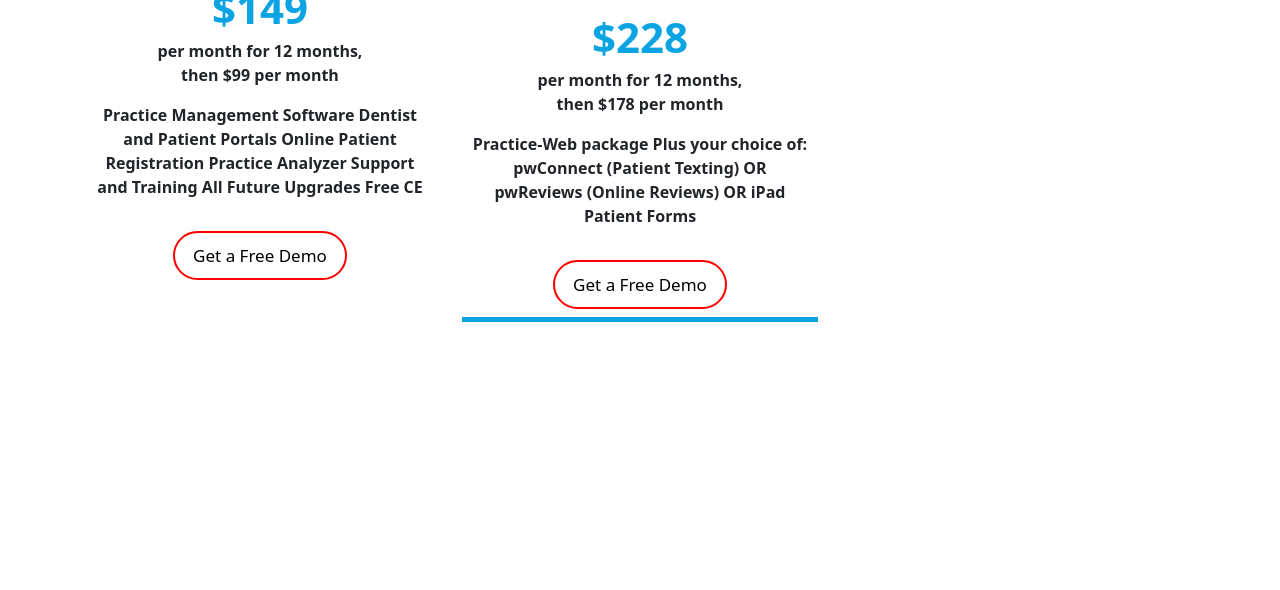
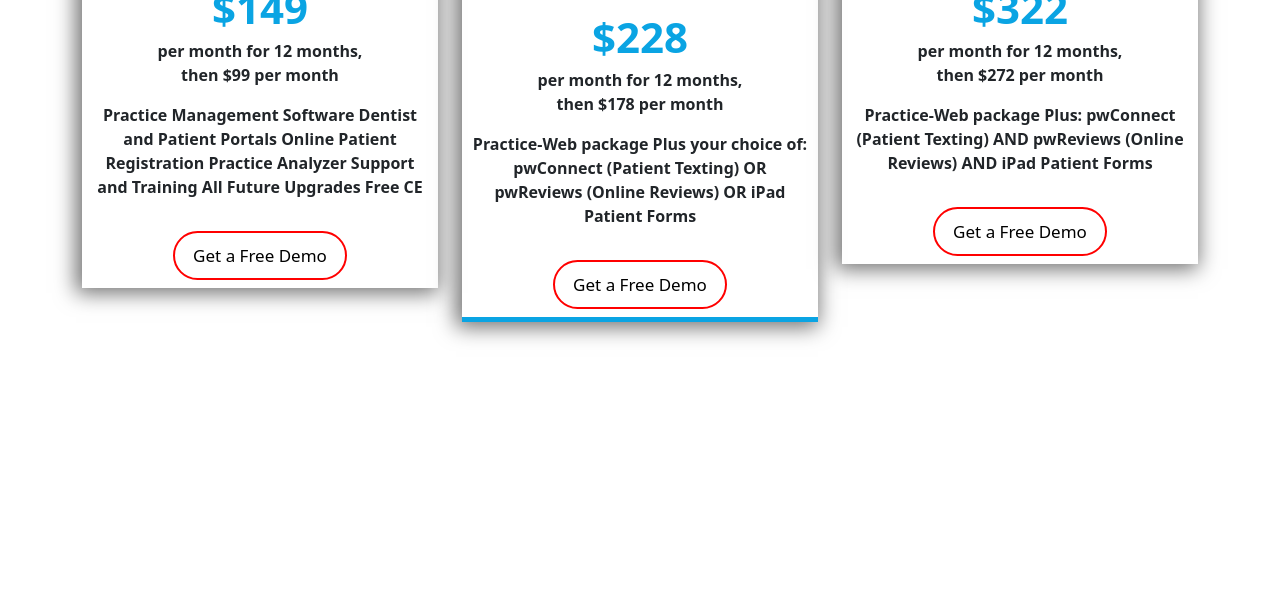
Before and after one commit to sureshjoshi88/shell-project-for-shoes, a plain HTML site: page prectic web/index.html in a window 1280 px wide. Shown: the part 4242-4832 px from the top of the page. Before the commit the page ends 4564 px from the top, so only its background shows below. Drawn offline with nearby package versions, Linux system fonts and the light colour scheme.

Commit message:
add new box and box shadow

```diff
--- a/prectic web/index.css
+++ b/prectic web/index.css
@@ -146,3 +146,6 @@
     width: 100%;
     background-color: #0AA4E3;
 }
+.box-shadow-div{
+    box-shadow: -3px 2px 20px 3px rgba(0, 0, 0, 0.568);
+}
--- a/prectic web/index.html
+++ b/prectic web/index.html
@@ -340,7 +340,8 @@
   </div>
   <div class="container mt-5">
     <div class="row">
-      <div class="col-sm-12 col-md-6 col-lg-4 mt-3">
+      <div class="col-sm-12 col-md-6 col-lg-4 mt-3 ">
+       <div class="box-shadow-div">
         <div class="text-center fw-bolder p-2">
           <h3 class="fw-bold">Practice-Web</h3>
           <strong class="font-color">$149</strong>
@@ -356,7 +357,9 @@
               <button class="btn-for-red-container mt-3">Get a Free Demo</button>
         </div>
        </div>
-      <div class="col-sm-12 col-md-6 col-lg-4 mt-2">
+      </div>
+      <div class="col-sm-12 col-md-6 col-lg-4 mt-2 ">
+        <div class="box-shadow-div">
           <div class="div-for-bg-color">
             <h4 class="fw-bold">Our Most Popular Option!</h4>
           </div>
@@ -376,7 +379,37 @@
           <div class="bottom-bg-color"></div>
         </div>
       </div>
+      <div class="col-sm-12 col-md-6 col-lg-4 mt-3 ">
+       <div class="box-shadow-div">
+        <div class="text-center fw-bolder p-2">
+          <h3 class="fw-bold">Practice-Web</h3>
+          <strong class="font-color">$322</strong>
+          <p>per month for 12 months,<br>
+            then $272 per month</p>
+            <p class="mt-2">Practice-Web package
+              Plus:
+              pwConnect (Patient Texting) AND
+              pwReviews (Online Reviews) AND
+              iPad Patient Forms</p>
+              <button class="btn-for-red-container mt-3">Get a Free Demo</button>
         </div>
+       </div>
+      </div>
+    </div>
+  </div>
+  <pre>
+
+
+
+
+
+
+
+
+
+
+
+  </pre>
     <script src="https://cdn.jsdelivr.net/npm/bootstrap@5.3.3/dist/js/bootstrap.bundle.min.js" integrity="sha384-YvpcrYf0tY3lHB60NNkmXc5s9fDVZLESaAA55NDzOxhy9GkcIdslK1eN7N6jIeHz" crossorigin="anonymous"></script>
   </body>
 </html>
```
Lines whose indentation alone changed are shown as unchanged.
